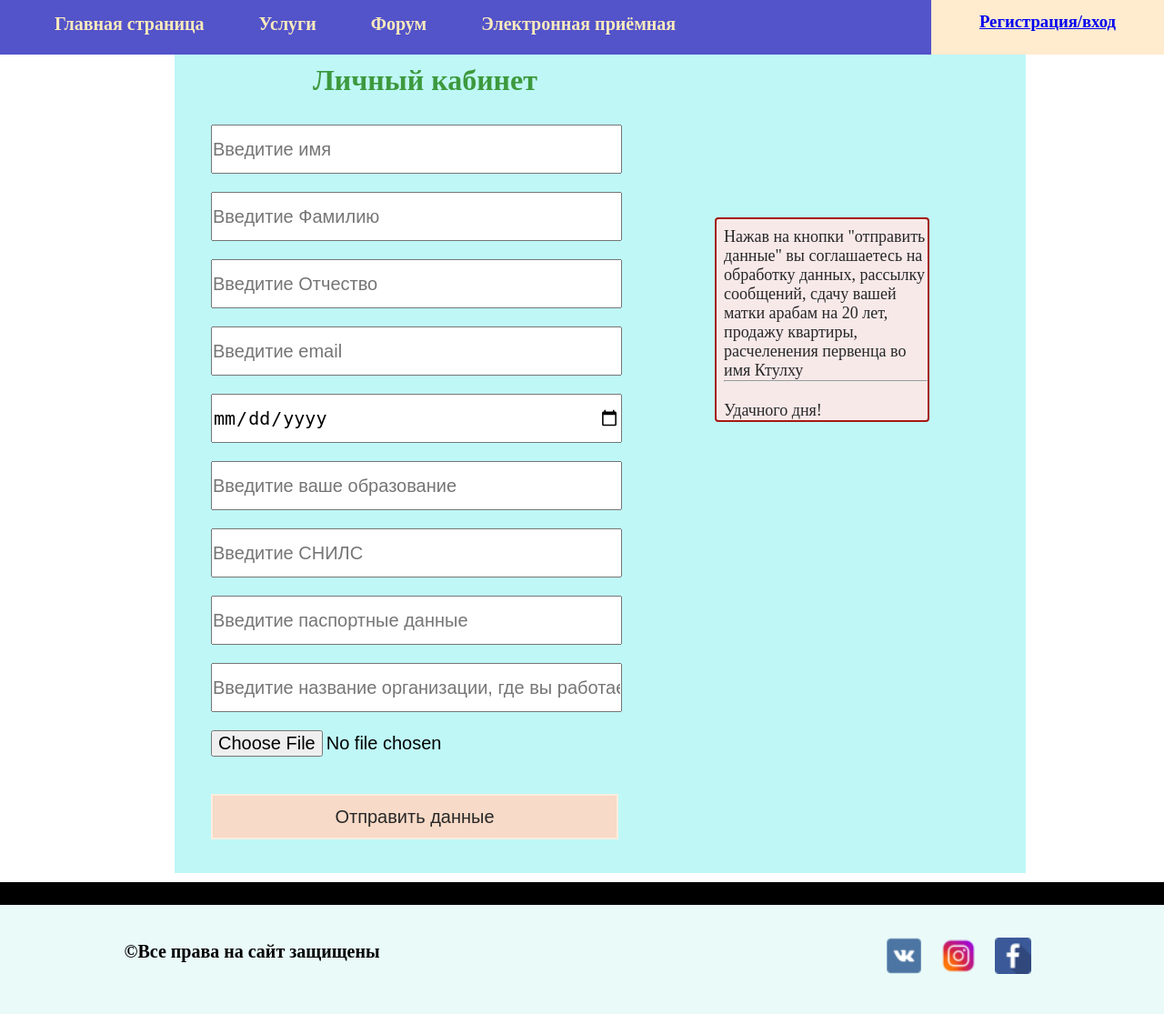
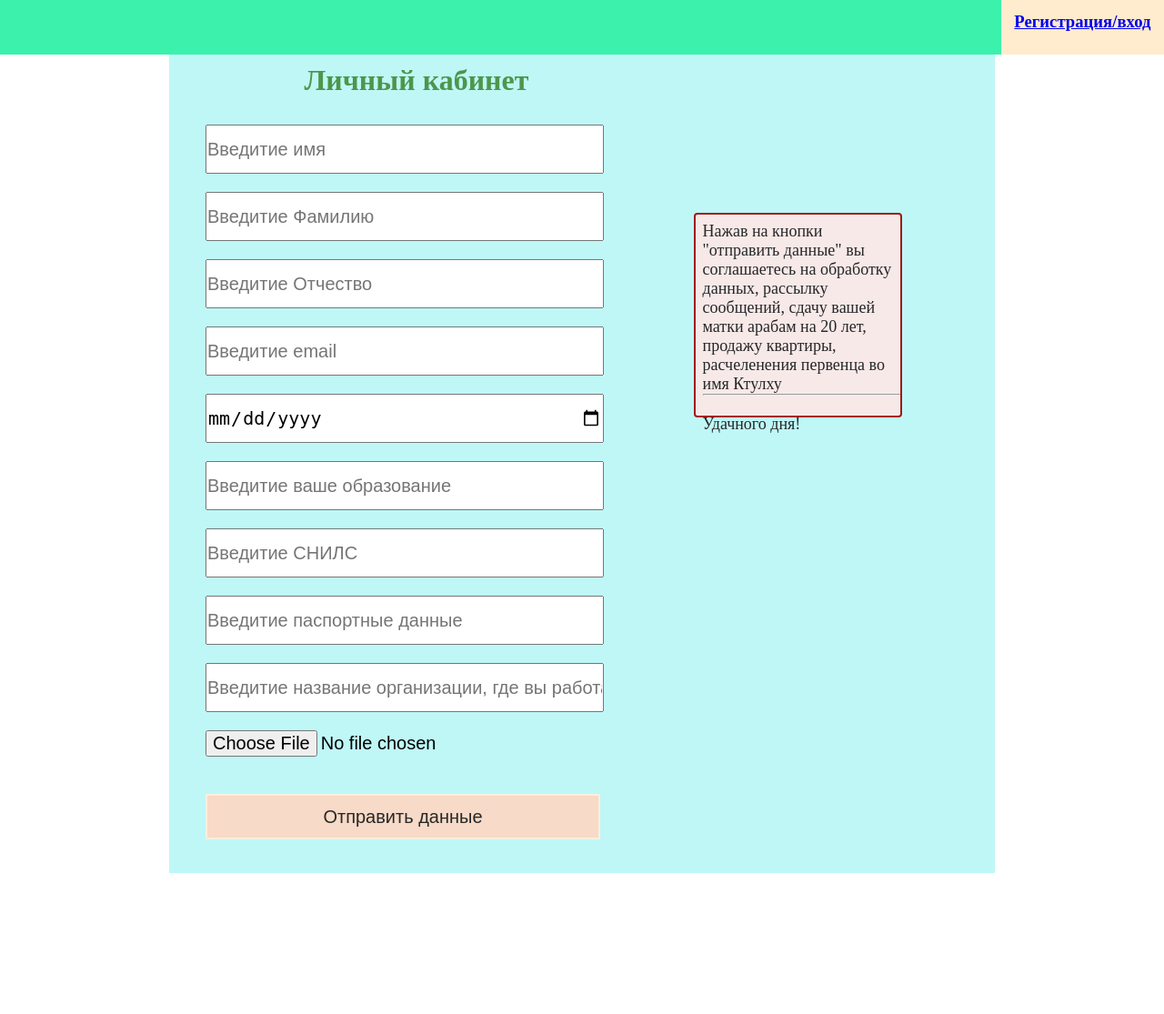
Before and after one commit to demin1078/DPO, a PHP site: page /reg.html in a window 1280 px wide. Shown: the whole page at 91% size. After the commit the page ends 960 px from the top, so only its background shows below. Run offline with PHP 8.4, Linux system fonts and the light colour scheme.

Commit message:
внос php файлов

```diff
--- a/css/reg.css
+++ b/css/reg.css
@@ -2,43 +2,21 @@
     padding: 0px;
     margin:0px;
 }
-
-img{
-    max-width: 100%;
-}
 #flexReg{
-    position: ixed;
     width: 100%;
-    background-color: rgb(83, 83, 202);
+    background-color: rgb(59, 241, 172);
     display: flex;
-    justify-content:space-between;
+    justify-content: end;
     flex-direction: row;
     height: 60px;
 }
 #reg{
-    width: 20%;
+    width: 14%;
     background-color: blanchedalmond;
 }
 #reg h3{
-    padding-top: 5%;
+    padding-top: 7%;
 }
-#contentMenu ul{
-    list-style: none;
-    display:flex;
-    margin-top: 2%;
-}
-#contentMenu ul li{
-    margin-left: 60px;
-    font-size: 20px;
-    font-weight: bolder;
-}
-#contentMenu ul li a{
-    color:rgb(250, 234, 189);
-    text-decoration: none;
-}
-
-
-
 #mainWrap{
     display: flex;
     height: 900px;
@@ -56,13 +34,13 @@ img{
 #avatarImg{
     width: 30%;
 }
-#regForm ul{
+ul{
     list-style: none;
 }
-#regForm ul li{
+ul li{
     padding-top: 20px;
 }
-#regForm ul li input{
+ul li input{
     height: 50px;
     width: 100%;
     font-size: 20px;
@@ -95,11 +73,11 @@ img{
     padding-left: 8px;
     padding-top: 2%;
 }
-#registration h1{
+h1{
     padding-left: 25%;
     padding-top: 10px;
     padding-bottom: 10px;
-    color: rgb(61, 153, 61);
+    color: rgb(77, 150, 75);
 }
 .butClick{
     color: rgb(39, 39, 39);
@@ -107,42 +85,3 @@ img{
     border:2px solid rgb(252, 238, 222);
     font-weight:300 ;
 }
-
-
-
-
-#footerLine{
-    margin-top: 10px;
-    width: 100%;
-    height: 25px;
-    background-color: black;
-}
-#wrapFoot{
-    height: 120px;
-    background-color: rgb(233, 250, 248);
-    display:flex;
-    justify-content: space-around;
-}
-#footCopy{
-
-    font-weight: bold;
-    margin-top: 2em;
-    font-size: 20px;
-}
-#footSocial{
-    margin-top: 1em;
-}
-#footSocial li{
-    list-style: none;
-    margin-left: 10px;
-}
-#footSocial li img{
-    padding-right: 10px;
-}
-#footSocial ul{
-    padding-top: 20px;
-    display: flex;
-}
-#footSocial img{
-    width: 40px;
-}
--- a/index.html
+++ b/index.php
@@ -1,7 +1,5 @@
 
-
-
-
+    <?php readfile("patterns/header.php") ?>
     <div id = mainMain>
     <div id = mainWrap>
         <div class="adverCol"></div>
@@ -14,7 +12,6 @@
                                 <li><a href="#">Электронный дневник</a></li>
                                 <li><a href="#">оплата ЖКХ</a></li>
                                 <li><a href="#">оплата штрафов</a></li>
-
                                 <li><a href="#">Все услуги</a></li>
                             </ul>
                         </div>
@@ -65,3 +62,4 @@
         <div class="adverCol"></div>
     </div>
     </div>
+    <?php readfile("patterns/footer.php") ?>
--- a/reg.html
+++ b/reg.html
@@ -9,22 +9,12 @@
 </head>
 <body>
     <div id = "flexReg">
-        <div id = contentMenu>
-            <ul>
-                <li><a href = "#">Главная страница</a></li>
-                <li><a href = "#">Услуги</a></li>
-                <li><a href = "#">Форум</a></li>
-                <li><a href = "#">Электронная приёмная</a></li>
-            </ul>
-        </div>
-        <div id = "reg"><h3 align="center"><a href="reg.html">Регистрация/вход</a></h3></div>
+        <div id = "reg"><h3 align="center"><a href="#">Регистрация/вход</a></h3></div>
     </div>
-
-
-
     <div id=mainWrap>
         <div class = adverCol></div>
         <div id = mainContent>
+
             <div id = registration>
                 <h1>Личный кабинет</h1>
                 <form action="" id = regForm>
@@ -47,23 +37,6 @@
                 <div id = textWarning><span>Нажав на кнопки "отправить данные" вы соглашаетесь на обработку данных, рассылку сообщений, сдачу вашей матки арабам на 20 лет, продажу квартиры, расчеленения первенца во имя Ктулху<hr><br>Удачного дня!</span></div>
             </div>
     </div>
-    </div>
     <div class = adverCol></div>
-
-
-    <div id = footerLine></div>
-    <div id  = wrapFoot>
-        <div id = footCopy>&copy;Все права на сайт защищены</div>
-        <div id = ></div>
-        <div id = footSocial>
-            <ul>
-                <li><img src = "img/vk.png"></li>
-                <li><img src = "img/inst.png"></li>
-                <li><img src = "img/facebook.png"></li>
-            </ul>
-        </div>
-    </div>
-
-
 </body>
 </html>
```
Also changed, not shown: css/header.css (added, +40 -0 lines), css/index.css (+3 -64 lines), patterns/footer.php (added, +15 -0 lines), patterns/header.php (added, +22 -0 lines).
